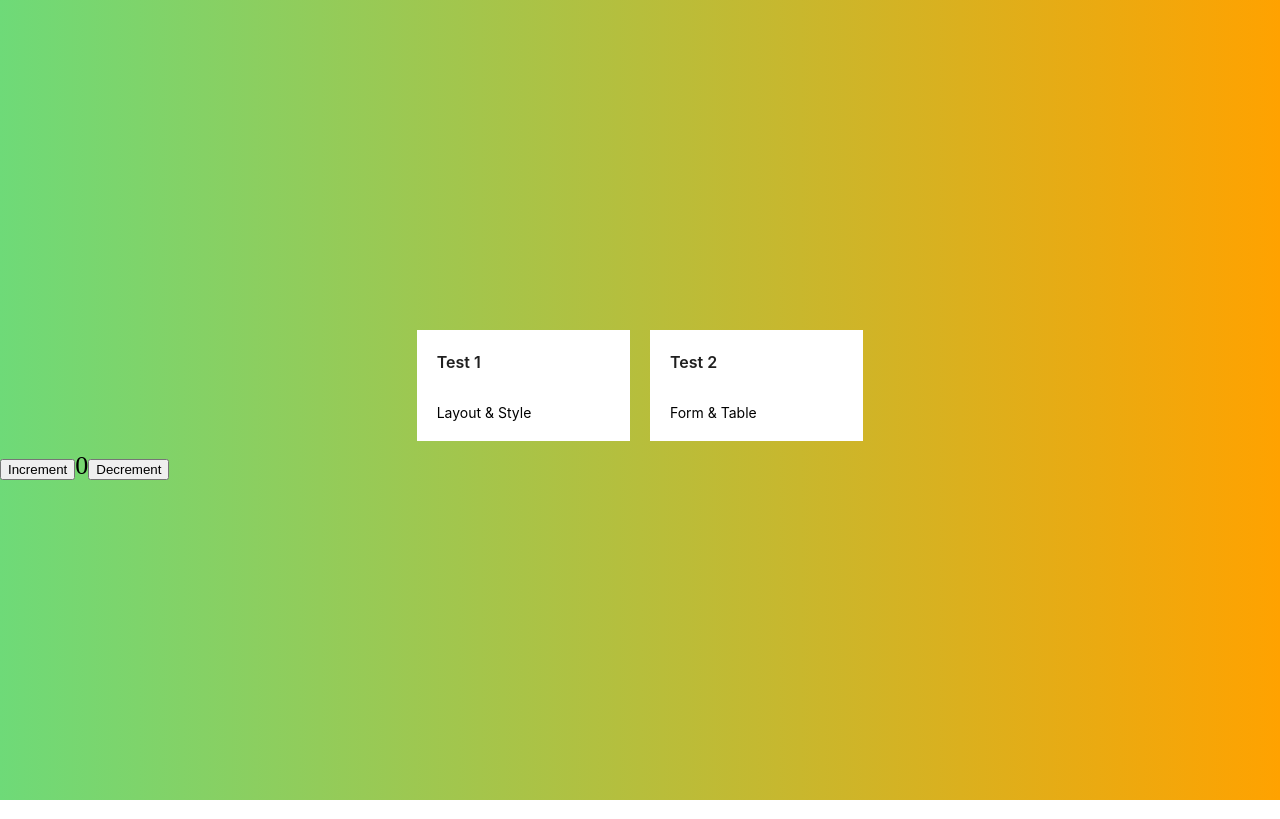
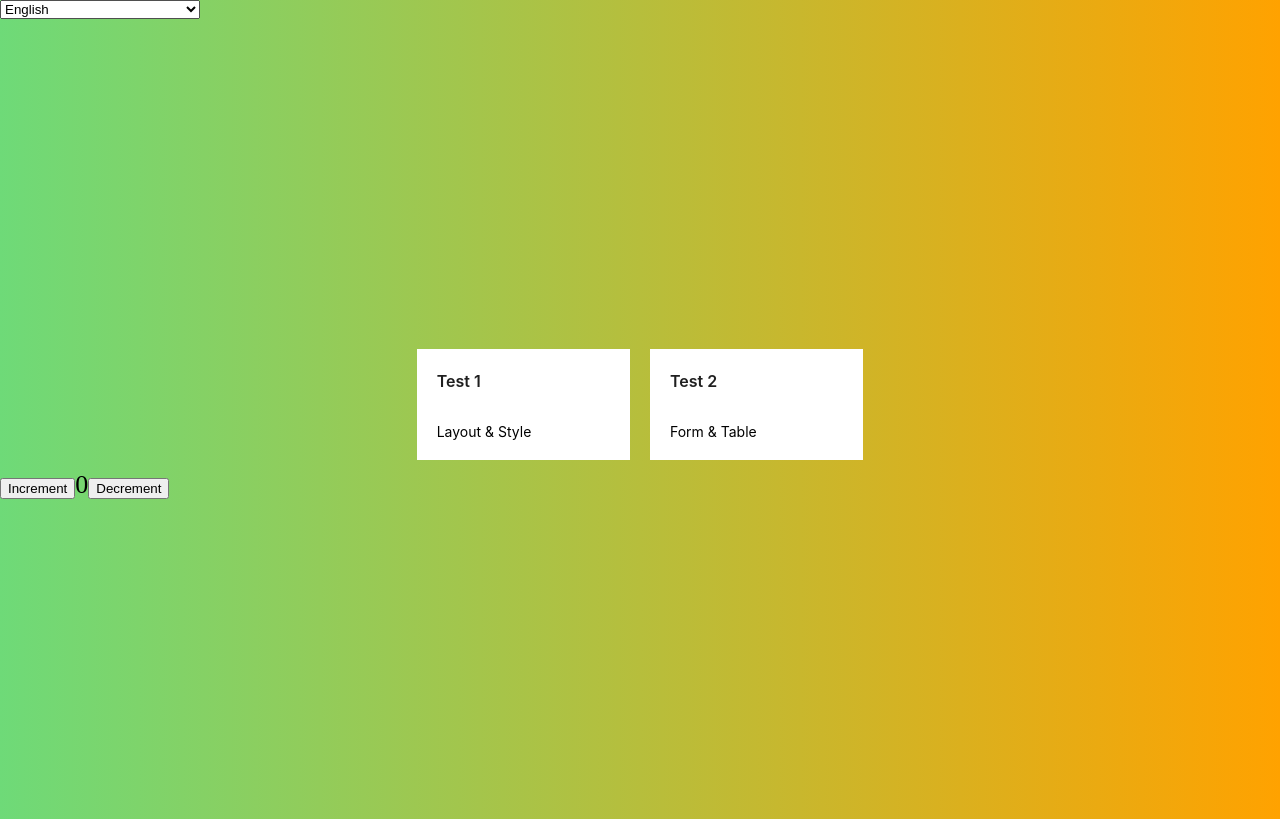
Before and after one commit to waramity/swift-dynamics-interview-test, a React (Create React App) app: page / in a window 1280 px wide. Built offline with nearby package versions, Linux system fonts and the light colour scheme.

Commit message:
add select language ui

```diff
--- a/src/components/App/App.tsx
+++ b/src/components/App/App.tsx
@@ -26,6 +26,10 @@ const App: React.FC = () => {
   if (!ready) return "loading translations...";
 
   const navItems: navProps[] = t('navItems', { returnObjects: true });
+  const changeLanguageHandler = (e: any) => {
+    const languageValue = e.target.value
+    i18n.changeLanguage(languageValue);
+  }
 
 
   return (
@@ -36,6 +40,10 @@ const App: React.FC = () => {
       {/* <Trans i18nKey="userMessagesUnread" count={count}>
         You have {{ count }} unread message.
       </Trans> */}
+      <select className="custom-select" style={{width: 200}} onChange={changeLanguageHandler}>
+        <option value="en" >English</option>
+        <option value="th" >Thai</option>
+      </select>
       <header className="App-header">
         <Row className="Nav"  justify="center">
           {navItems.map(({title, description}: navProps) => (
```
